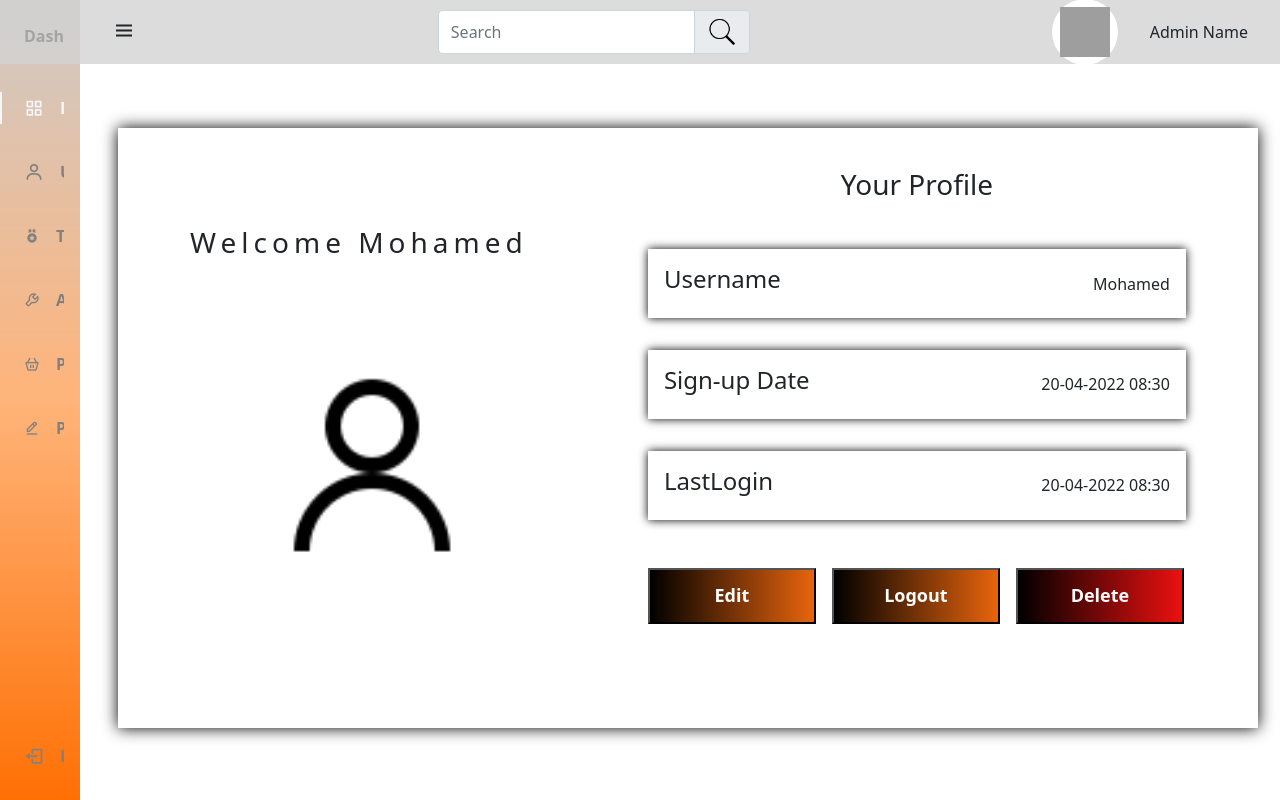
After one commit to Mohamed-Cherkawi/Red-line-Project, a PHP site: page /profile.php in a window 1280 px wide. The commit adds this page. Run offline with PHP 8.4, Linux system fonts and the light colour scheme; grey boxes are pictures that could not be loaded.

Commit message:
Added the profile page in admin space

```diff
--- /dev/null
+++ b/css/profile.css
@@ -0,0 +1,68 @@
+  section {
+    margin-top: 8rem;
+    height: 75vh;
+    box-shadow: 0px 0px 15px 0px black;
+  }
+  section h3 {
+      margin-top: -4rem;
+  }
+ #greetingHead {
+      margin-top: -2rem;
+      letter-spacing: 5px;
+  }
+.cardsC{
+  padding: 2rem;
+  box-shadow: 0px 3px 18px 0px ;
+  flex-basis: 25em;
+  border-radius: 15px;
+  position: relative;
+}
+#AdminImage{
+  background-color: white;
+  border-radius: 50%;
+  width: 66%;
+  margin-top: 5rem;
+}
+.statics {
+font-size: 60px;
+font-weight: bolder;
+color: grey;
+}
+.iconsC{
+position: absolute;
+left: 65%;
+width: 0;
+}
+@media only screen and (max-width: 1199px) {
+  section{
+      padding: 0;
+      margin-top: 5rem;
+      height: auto;
+  }
+  section h3 {
+      margin-top: 0;
+  }
+  .cardsC {
+      flex-basis: auto;
+  }
+  #greetingHead{
+      margin-top: 5rem;
+  }
+}
+.ProfileInfosC{
+    padding: 1rem;
+    width: 538px;
+    margin-top: 2rem;
+    box-shadow: 0px 0px 9px 0px black;
+}
+.profileButtons{
+    font-weight: bolder;
+    font-size: large;
+    padding: 0.8rem;
+    width: 168px;
+    color: white;
+    background: linear-gradient(90deg, rgba(0,0,0,1) 0%, rgba(232,100,13,1) 100%);
+}
+#deleteProfileButt{
+    background: linear-gradient(90deg, rgba(0,0,0,1) 0%, rgba(236,16,16,1) 100%);
+}
--- a/inc/sidebar.php
+++ b/inc/sidebar.php
@@ -5,7 +5,7 @@ echo '  <div class="l-navbar" id="nav-bar">
   <div> <a href="#" class="nav_logo"><span
         class="nav_logo-name">Dashboard Admin</span> </a>
     <div class="nav_list">
-         <a href="Dashboard.php" class="nav_link active"> <i class=\'bx bx-grid-alt nav_icon\'></i> <span class="nav_name">Dashboard</span> </a>
+         <a href="dashboard.php" class="nav_link active"> <i class=\'bx bx-grid-alt nav_icon\'></i> <span class="nav_name">Dashboard</span> </a>
          <a href="usersDash.php" class="nav_link"> <i class=\'bx bx-user nav_icon\'></i> <span class="nav_name">Users</span> </a>
          <a href="trainersDash.php" class="nav_link"><i class=\'bx bxs-medal\' ></i> <span class="nav_name">Trainers</span></a>
          <a href="adminDash.php" class="nav_link"><i class=\'bx bx-wrench\'></i><span class="nav_name">Admin</span> </a>
--- /dev/null
+++ b/profile.php
@@ -0,0 +1,60 @@
+<!DOCTYPE html>
+<html lang="en">
+<head>
+  <meta charset="UTF-8" />
+  <meta http-equiv="X-UA-Compatible" content="IE=edge" />
+  <meta name="viewport" content="width=device-width, initial-scale=1.0" />
+  <title>Profile Page</title>
+  <link
+    href="https://cdn.jsdelivr.net/npm/bootstrap@5.0.2/dist/css/bootstrap.min.css"
+    rel="stylesheet"
+    integrity="sha384-EVSTQN3/azprG1Anm3QDgpJLIm9Nao0Yz1ztcQTwFspd3yD65VohhpuuCOmLASjC"
+    crossorigin="anonymous"
+  />
+  <link rel="stylesheet" href="https://cdn.jsdelivr.net/npm/boxicons@latest/css/boxicons.min.css">
+  <link rel="stylesheet" href="css/sidebarNav.css" />
+  <link rel="stylesheet" href="css/profile.css">
+</head>
+<body id="body-pd">
+
+   <?php
+  require_once "inc/sidebar.php";
+  require_once "inc/navbar.php"; ?>
+  <!--Container Main start-->
+<main>
+  <section class="d-flex flex-column flex-xl-row justify-content-around align-items-center container mb-5">
+    <div class=" d-flex flex-column align-items-center">
+        <h3 id="greetingHead">Welcome Mohamed</h3>
+        <div id="AdminImage">
+            <img src="icons/userIco.png" alt="AdminImage" width="250" height="250"/>
+        </div>
+    </div>
+    <div>
+        <h3 class="text-center">Your Profile</h3>
+        <div class="mt-5">
+        <div class="d-flex justify-content-between align-items-center ProfileInfosC">
+            <h4>Username</h4>
+            <span>Mohamed</span>
+        </div>
+        <div class="d-flex justify-content-between align-items-center ProfileInfosC">
+            <h4>Sign-up Date</h4>
+            <span>20-04-2022 08:30</span>
+        </div>
+        <div class="d-flex justify-content-between align-items-center ProfileInfosC">
+            <h4>LastLogin</h4>
+            <span>20-04-2022 08:30</span>
+        </div>
+        </div>
+        <div class="mt-5 mb-5 mb-xl-0 d-flex flex-column flex-md-row align-items-center"><button class="profileButtons">Edit</button><button class="profileButtons mx-3 my-3 my-md-0">Logout</button><button id="deleteProfileButt" class="profileButtons">Delete</button></div>
+    </div>
+  </section>
+</main>
+  <!--Container Main end-->
+  <script
+    src="https://cdn.jsdelivr.net/npm/bootstrap@5.0.2/dist/js/bootstrap.bundle.min.js"
+    integrity="sha384-MrcW6ZMFYlzcLA8Nl+NtUVF0sA7MsXsP1UyJoMp4YLEuNSfAP+JcXn/tWtIaxVXM"
+    crossorigin="anonymous"
+  ></script>
+  <script src="js/dashboard.js"></script>
+</body>
+</html>
```
Also changed, not shown: icons/userIco.png (added).
